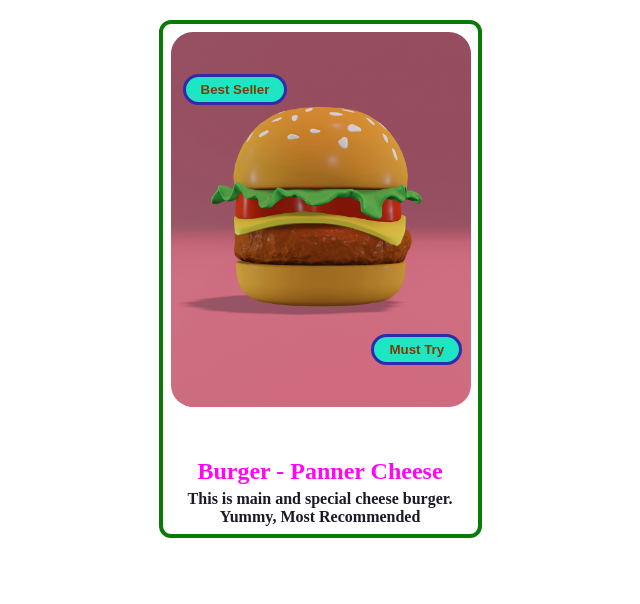
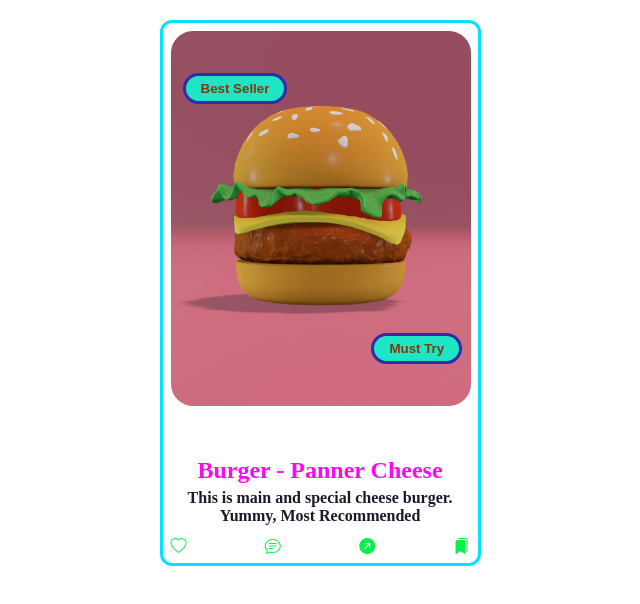
Before and after one commit to ashokbhad/menu-item, a plain HTML site: page index.html in a window 1280 px wide. Shown: the whole page, without its empty margins (320-960 px from the left). Drawn offline with nearby package versions, Linux system fonts and the light colour scheme.

Commit message:
PSA-3456: Buttons to develop - like, message, forward and save
PSA-3456: Buttons to develop - like, message, forward and save

```diff
--- a/index.html
+++ b/index.html
@@ -19,6 +19,13 @@
             <h2>Burger - Panner Cheese</h2>
             <p>This is main and special cheese burger. Yummy, Most Recommended</p>
         </section>
+        <section id="card-button">
+            <i class="bi bi-heart"></i>
+            <i class="bi bi-chat-text"></i>
+            <i class="bi bi-arrow-up-right-circle-fill"></i>
+            <i class="bi bi-bookmarks-fill"></i>
+
+        </section>
     </div>
 
 </body>
--- a/style.css
+++ b/style.css
@@ -1,3 +1,6 @@
+/* Bootstrap CDN ICON Link */
+@import url("https://cdn.jsdelivr.net/npm/bootstrap-icons@1.3.0/font/bootstrap-icons.css");
+
 /* body{
             background-image: url(assets/developer.png);
             background-repeat: no-repeat;
@@ -5,8 +8,8 @@
         } */
 .main-division {
     width: 315px;
-    height: 510px;
-    border: 4px solid rgb(8, 123, 6);
+    height: 540px;
+    border: 3px solid rgb(5, 226, 255);
     border-radius: 12px;
     margin: 20px auto;
 }
@@ -59,3 +62,13 @@
     text-align: center;
     font-weight: bold;
 }
+
+#card-button{
+    display: flex;
+    justify-content:space-between;
+    padding-bottom: 15px;
+    padding-left: 8px;
+    padding-right: 8px;
+    color:rgb(10, 239, 75)
+
+}
```
